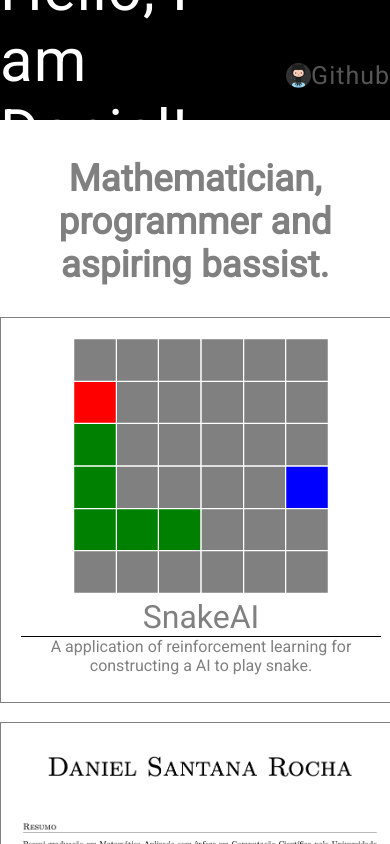
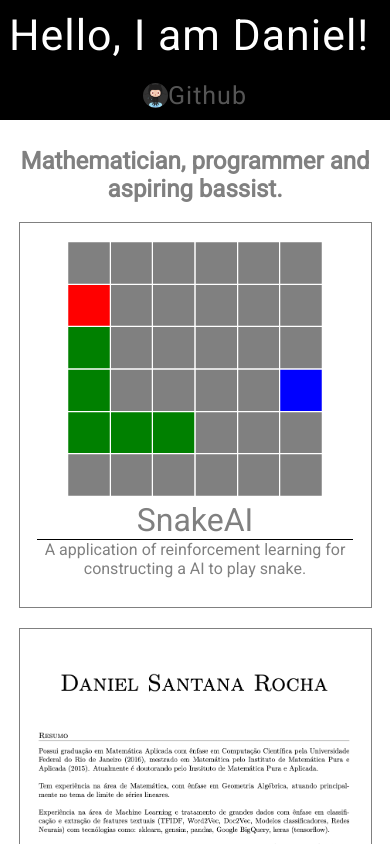
Before and after one commit to DanielSanRocha/danielsanrocha.me, a Nuxt app: page / in a window 390 px wide. Shown: the top 844 px of the page. Built offline with nearby package versions, Linux system fonts and the light colour scheme.

Commit message:
Fixed responsivity for small screens.

```diff
--- a/components/index.vue
+++ b/components/index.vue
@@ -47,7 +47,7 @@ ul {
     display: block;
     width: 90%;
     max-width: 528px;
-    min-width: 400px;
+    min-width: 320px;
     margin: 5% auto;
   }
 }
--- a/components/navtop.vue
+++ b/components/navtop.vue
@@ -60,4 +60,29 @@ export default {
 .navtop a {
   text-decoration: none;
 }
+
+@media (max-width: 620px) {
+  .navtop {
+    display: grid;
+    justify-content: center;
+    align-items: center;
+  }
+
+  .navtop .links {
+    height: 30px;
+    display: grid;
+    align-items: center;
+    justify-content: center;
+  }
+
+  .navtop .title {
+    font-size: 11vw;
+  }
+}
+
+@media (max-width: 350px) {
+  .navtop .title {
+    font-size: 39px;
+  }
+}
 </style>
--- a/components/snakeai.vue
+++ b/components/snakeai.vue
@@ -292,4 +292,18 @@ export default {
     margin: auto;
   }
 }
+
+@media (max-width: 600px) {
+  .snakeai-wrapper .snakeai {
+    width: 90%;
+    max-width: 500px;
+    min-width: 250px;
+    margin: auto;
+  }
+
+  .snakeai-wrapper .description {
+    width: 90%;
+    margin: auto;
+  }
+}
 </style>
--- a/pages/index.vue
+++ b/pages/index.vue
@@ -57,4 +57,10 @@ h2.description {
   text-align: center;
   font-size: 2.3em;
 }
+
+@media (max-width: 620px) {
+  h2.description {
+    font-size: 1.5em;
+  }
+}
 </style>
```
